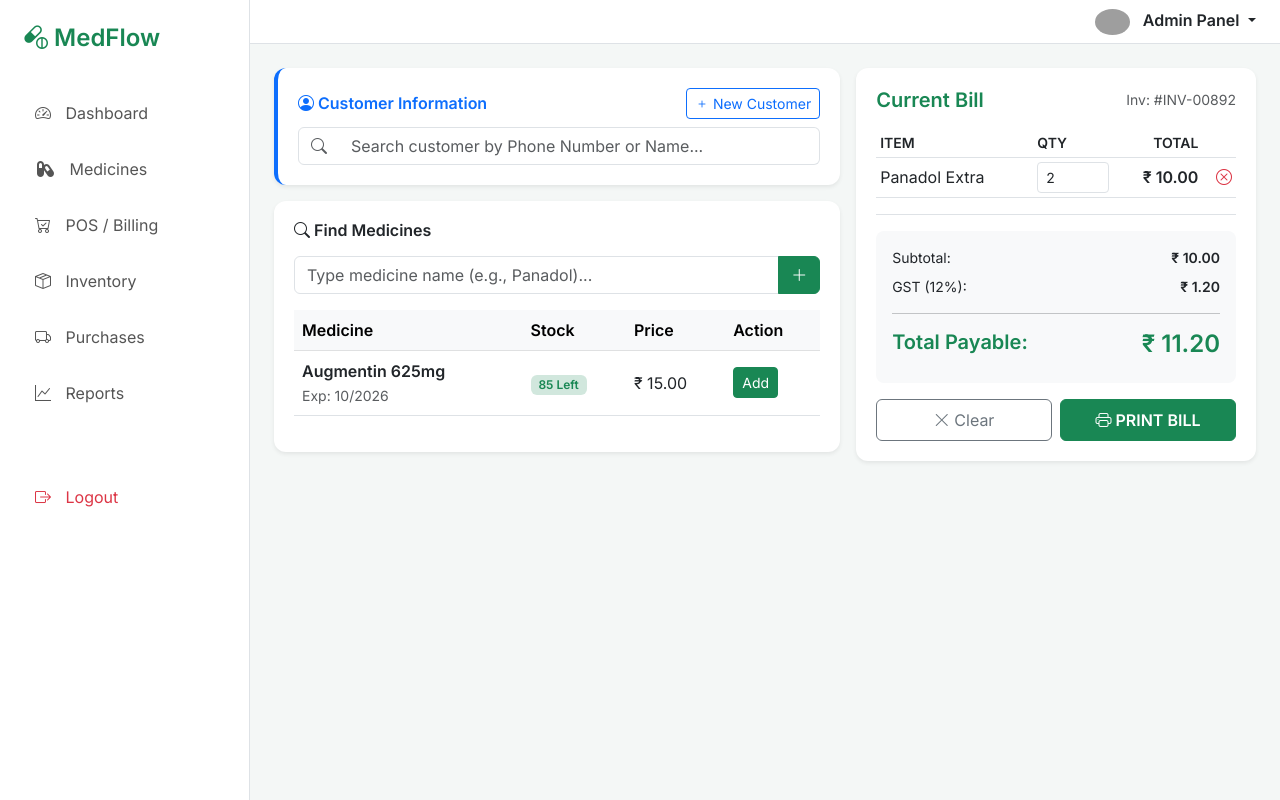
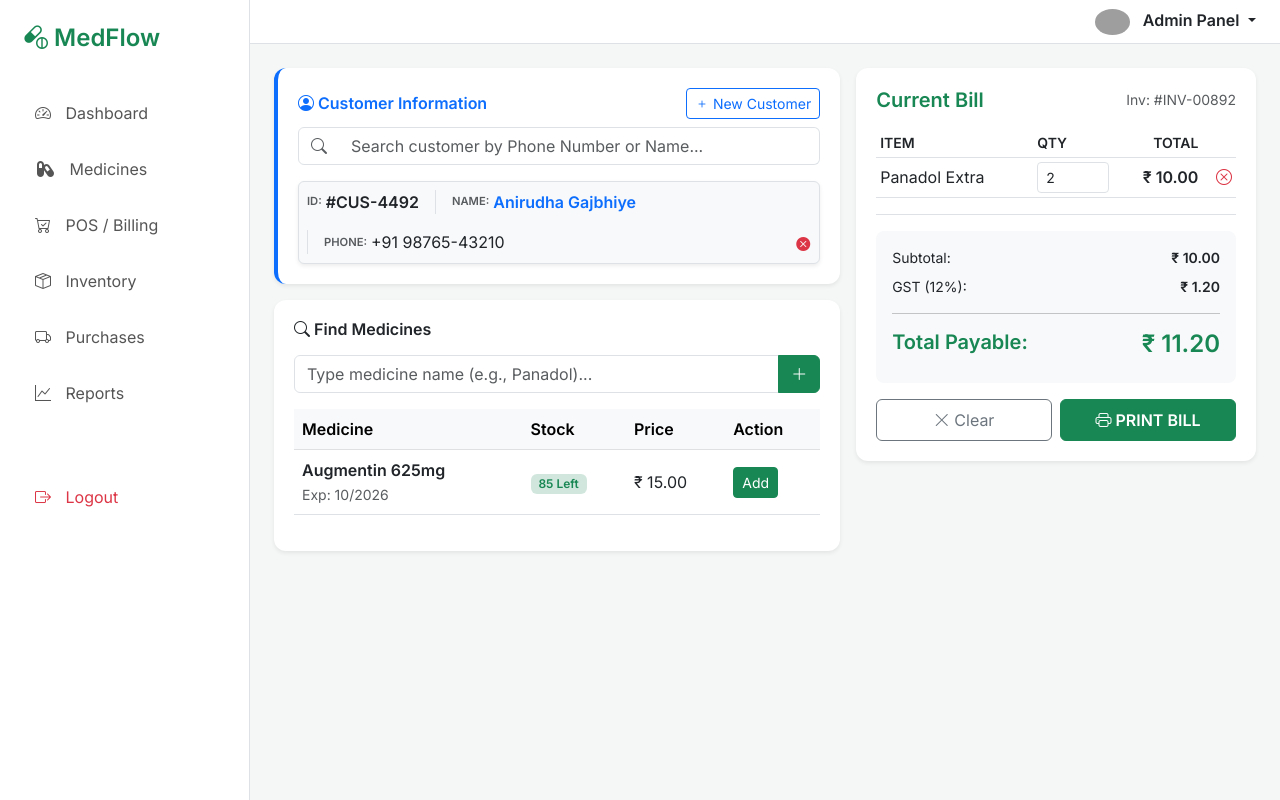
Before and after one commit to AjayBaghel2004/MedFlow, a Django app: page /point-of-sale/ in a window 1280 px wide. Run offline with Django 5.2, Linux system fonts and the light colour scheme; some libraries are stand-ins or nearby versions; grey boxes are pictures that could not be loaded.

Commit message:
started working on POS/Billiing Module

```diff
--- a/medflowapp/admin.py
+++ b/medflowapp/admin.py
@@ -2,7 +2,7 @@ from django.contrib import admin
 from .models import Employee, Medicines, Customers,  Suppliers, Purchases, Sales, SalesItems
 # Register your models here.
 class EmployeeAdmin(admin.ModelAdmin):
-    list_display = ('id','name', 'email', 'role', 'employee_ID')
+    list_display = ('id','name', 'email', 'role', 'employee_ID', 'password', 'created_at')
 admin.site.register(Employee, EmployeeAdmin)
 
 class CustomerAdmin(admin.ModelAdmin):
--- a/medflowapp/templates/layout/base.html
+++ b/medflowapp/templates/layout/base.html
@@ -123,9 +123,8 @@
         }
     });
 </script>
-{% block script %}
+<!-- {% block script %}
 
-
-{% endblock %}
+{% endblock %} -->
 </body>
 </html>
--- a/medflowapp/templates/medflowapp/POS_section.html
+++ b/medflowapp/templates/medflowapp/POS_section.html
@@ -7,7 +7,8 @@
             <div class="table-container mb-3 border-start border-4 border-primary">
                 <div class="d-flex justify-content-between align-items-center mb-2">
                     <h6 class="fw-bold m-0 text-primary"><i class="bi bi-person-circle"></i> Customer Information</h6>
-                    <button class="btn btn-sm btn-outline-primary" data-bs-toggle="modal" data-bs-target="#addCustomerModal">
+                    <button class="btn btn-sm btn-outline-primary" data-bs-toggle="modal"
+                        data-bs-target="#addCustomerModal">
                         <i class="bi bi-plus"></i> New Customer
                     </button>
                 </div>
@@ -15,11 +16,44 @@
                     <div class="col-md-12">
                         <div class="input-group">
                             <span class="input-group-text bg-white"><i class="bi bi-search text-muted"></i></span>
-                            <input type="text" class="form-control border-start-0" placeholder="Search customer by Phone Number or Name...">
+                            <input type="text" class="form-control border-start-0"
+                                placeholder="Search customer by Phone Number or Name...">
                         </div>
-                        <div id="customerDetails" class="mt-2 small text-muted d-none">
+                        <!-- <div id="customerDetails" class="mt-2 small text-muted">
                             <span class="badge bg-light text-dark border"><i class="bi bi-check-circle-fill text-success"></i> Patient: Jane Smith</span>
                             <span class="ms-2">ID: #CUS-4492</span>
+                        </div> -->
+                        <div id="customerDetails" class="mt-3 p-2 border rounded bg-light shadow-sm">
+                            <div class="d-flex flex-wrap align-items-center gap-3">
+                                <!-- <span
+                                    class="badge bg-success-subtle text-success border border-success-subtle px-2 py-1">
+                                    <i class="bi bi-person-check-fill me-1"></i> Active Patient
+                                </span> -->
+
+                                <div class="d-flex align-items-center">
+                                    <small class="text-uppercase fw-bold text-muted me-1"
+                                        style="font-size: 0.7rem;">ID:</small>
+                                    <span class="fw-semibold text-dark">#CUS-4492</span>
+                                </div>
+
+                                <div class="d-flex align-items-center border-start ps-3">
+                                    <small class="text-uppercase fw-bold text-muted me-1"
+                                        style="font-size: 0.7rem;">Name:</small>
+                                    <span class="fw-bold text-primary">Anirudha Gajbhiye</span>
+                                </div>
+
+                                <div class="d-flex align-items-center border-start ps-3">
+                                    <small class="text-uppercase fw-bold text-muted me-1"
+                                        style="font-size: 0.7rem;">Phone:</small>
+                                    <span class="text-dark">+91 98765-43210</span>
+                                </div>
+
+                                <div class="ms-auto">
+                                    <button type="button" class="btn btn-sm text-danger p-0" title="Remove Customer">
+                                        <i class="bi bi-x-circle-fill"></i>
+                                    </button>
+                                </div>
+                            </div>
                         </div>
                     </div>
                 </div>
@@ -122,7 +156,6 @@
                 <button type="button" class="btn-close btn-close-white" data-bs-dismiss="modal"></button>
             </div>
             <div class="modal-body">
-                <form>
                 <div class="mb-3">
                     <label class="form-label small fw-bold">Full Name</label>
                     <input type="text" id="customer_name" class="form-control form-control-sm" required>
@@ -131,35 +164,34 @@
                     <label class="form-label small fw-bold">Phone Number</label>
                     <input type="tel" id="phone_number" class="form-control form-control-sm" required>
                 </div>
-                    <button type="submit" class="btn btn-primary btn-sm w-100" onclick="add_customer()">Save Customer</button>
-                </form>
+                <button type="button" class="btn btn-primary btn-sm w-100" onclick="add_customer()">Save
+                    Customer</button>
             </div>
         </div>
     </div>
 </div>
-{% endblock %}
 
-{% block script %}
+
 <script src="https://cdnjs.cloudflare.com/ajax/libs/jquery/3.7.1/jquery.min.js"
     integrity="sha512-v2CJ7UaYy4JwqLDIrZUI/4hqeoQieOmAZNXBeQyjo21dadnwR+8ZaIJVT8EE2iyI61OV8e6M8PP2/4hpQINQ/g=="
     crossorigin="anonymous" referrerpolicy="no-referrer"></script>
 
 <script>
-    function add_customer(){
+    function add_customer() {
         let customer_name = $('#customer_name').val()
         let customer_phone = $('#phone_number').val()
         $.ajax({
-            method:"POST",
-            url:"/add_customer/",
-            data:{
-                "customer_name":customer_name,
-                "phone_number": phone_number
+            method: "POST",
+            url: "/add-customer/",
+            data: {
+                "customer_name": customer_name,
+                "phone_number": customer_phone
             },
-            success:function(){
+            success: function () {
                 alert('New Customer added.')
-                location.href='/point-of-sale/'
+                location.href = '/point-of-sale/'
             },
-            error: function(){
+            error: function () {
                 alert("Custmer Not Added")
             }
         })
--- a/medflowapp/urls.py
+++ b/medflowapp/urls.py
@@ -13,7 +13,7 @@ urlpatterns = [
     path('updation_page/<int:medicineid>', views.update_medicine_page, name='updation-page'),
     path('update-medicine/', views.update_med_info, name='update_medicine'),
     path('point-of-sale/', views.pos_billing, name='Point-of-Sale'),
-    path('add_customer/', views.add_customer, name='add_customer'),
+    path('add-customer/', views.add_customer, name='add-customer'),
     path('inventory/', views.inventory, name='inventory'),
     path('purchases/', views.purchases, name='purchases'),
     path('reports/', views.reports_section, name='reports'),
--- a/medflowapp/views.py
+++ b/medflowapp/views.py
@@ -95,5 +95,6 @@ def update_med_info(request):
 @csrf_exempt
 def add_customer(request):
     data=request.POST.dict()
+    print(f"Customer Data : {data}")
     Customers.objects.create(customer_name=data['customer_name'], customer_phone=data['phone_number'])
     return JsonResponse({"status":200})
```
Also changed, not shown: db.sqlite3, medflowapp/migrations/0010_alter_customers_created_at_alter_employee_created_at_and_more.py (added), medflowapp/migrations/0011_alter_customers_created_at_alter_employee_created_at_and_more.py (added). Lines whose indentation alone changed are shown as unchanged.
